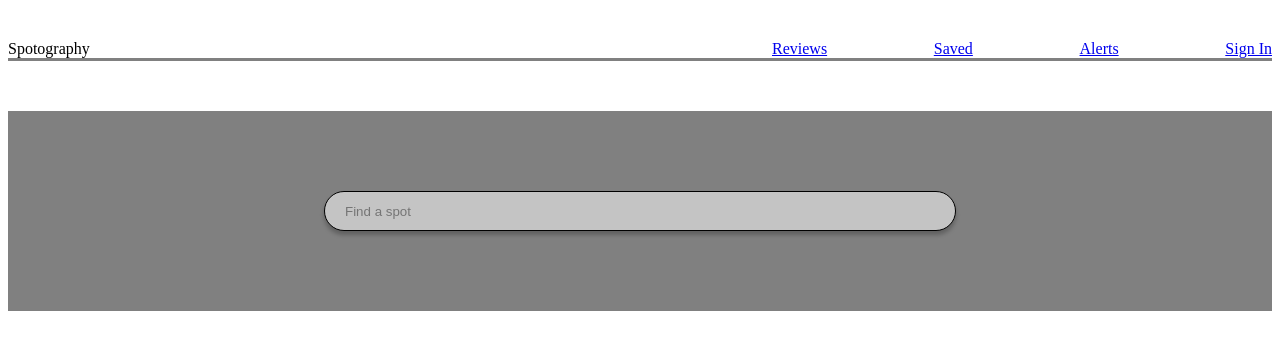
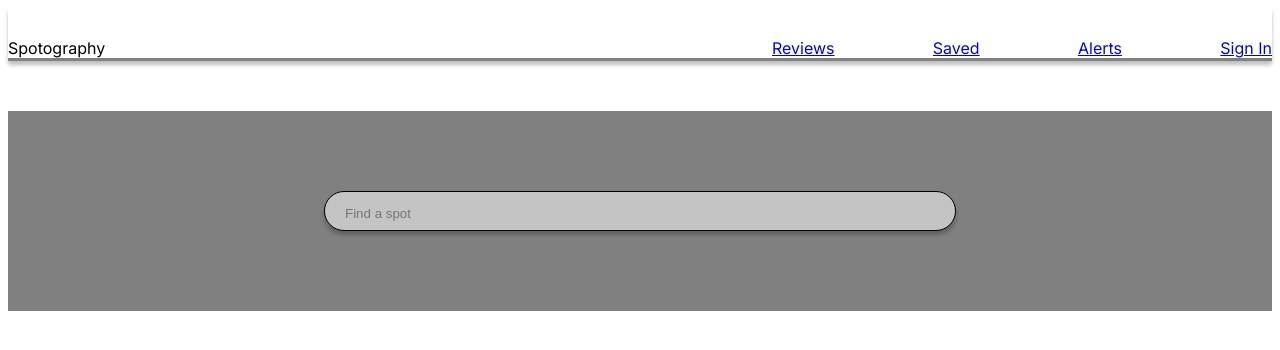
Before and after one commit to evansding123/Spotography, a Next.js app: page / in a window 1280 px wide. Shown: the top 350 px of the page. Built offline with nearby package versions, Linux system fonts and the light colour scheme.

Commit message:
changed font

```diff
--- a/pages/_app.js
+++ b/pages/_app.js
@@ -1,8 +1,20 @@
 import React from 'react';
 import '../styles/index.scss'
+import Head from "next/head";
+
 
 function MyApp({ Component, pageProps }) {
-  return <Component {...pageProps} />
+
+  return (
+    <>
+      <Head>
+        <link rel="preconnect" href="https://fonts.googleapis.com"/>
+        <link rel="preconnect" href="https://fonts.gstatic.com" crossOrigin/>
+        <link href="https://fonts.googleapis.com/css2?family=Inter:wght@100;200;300;400&display=swap" rel="stylesheet"/>
+      </Head>
+      <Component {...pageProps} />
+    </>
+  )
 }
 
 
--- a/styles/index.scss
+++ b/styles/index.scss
@@ -1,6 +1,7 @@
 #__next{
   min-width: 90vw;
   min-height: 100vh;
+  font-family: 'Inter', sans-serif;
 
   .main__page {
     display: flex;
@@ -10,6 +11,7 @@
   }
 
   .banner {
+    font-weight: 400;
     margin-left: auto;
     margin-right: auto;
     margin-top: 50px;
@@ -53,6 +55,7 @@
     border-bottom-style: solid;
     border-color: grey;
     align-items: flex-end;
+    box-shadow: 0px 4px 4px #00000040;
 
     .navigation {
       margin-bottom: 0;
```
